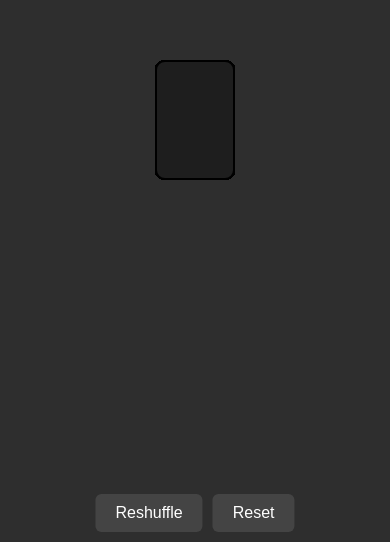
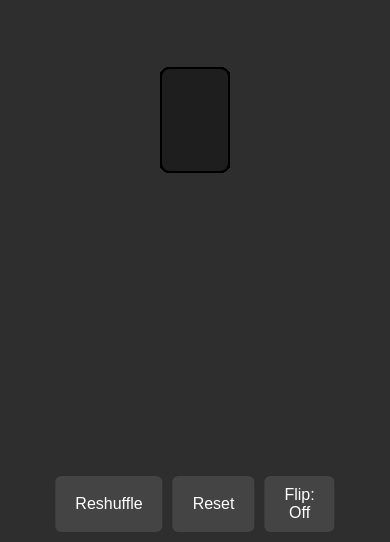
Before and after one commit to JackBrown2010/Cardgame, a plain HTML site: page index.html in a window 390 px wide. Shown: the part 302-844 px from the top of the page. Drawn offline with Linux system fonts and the light colour scheme.

Commit message:
Update index.html

```diff
--- a/index.html
+++ b/index.html
@@ -25,8 +25,9 @@
       overflow: hidden;
     }
     .card {
-      width: 80px;
-      height: 120px;
+      width: 18vw;
+      max-width: 80px;
+      aspect-ratio: 2/3;
       background-color: #1e1e1e;
       border-radius: 10px;
       border: 2px solid #000;
@@ -34,7 +35,7 @@
       display: flex;
       justify-content: center;
       align-items: center;
-      font-size: 24px;
+      font-size: 4vw;
       font-weight: bold;
       cursor: grab;
       user-select: none;
@@ -76,12 +77,19 @@
   <div class="controls">
     <button onclick="reshuffle()">Reshuffle</button>
     <button onclick="reset()">Reset</button>
+    <button onclick="toggleFlipMode()" id="flip-toggle">Flip: Off</button>
   </div>
   <script>
     const gameContainer = document.getElementById("game-container");
     const cards = [];
     const suits = ['♠', '♥', '♦', '♣'];
     const values = ['A', '2', '3', '4', '5', '6', '7', '8', '9', '10', 'J', 'Q', 'K'];
+    let flipMode = false;
+
+    function toggleFlipMode() {
+      flipMode = !flipMode;
+      document.getElementById("flip-toggle").textContent = "Flip: " + (flipMode ? "On" : "Off");
+    }
 
     function createDeck() {
       const deck = [];
@@ -100,21 +108,34 @@
       }
     }
 
+    function getCenterPosition(card) {
+      const rect = card.getBoundingClientRect();
+      const centerX = window.innerWidth / 2 - rect.width / 2;
+      const centerY = window.innerHeight / 2 - rect.height / 2;
+      return { centerX, centerY };
+    }
+
     function createCards(deck) {
       gameContainer.innerHTML = "";
       cards.length = 0;
-      const centerX = window.innerWidth / 2 - 40;
-      const centerY = window.innerHeight / 2 - 60;
 
       deck.forEach((data, index) => {
         const card = document.createElement("div");
         card.className = "card";
         card.textContent = data.label;
         card.dataset.suit = data.suit;
+        card.style.zIndex = index;
+        card.style.visibility = "hidden";
+        gameContainer.appendChild(card);
+        cards.push(card);
+      });
 
+      requestAnimationFrame(() => {
+        cards.forEach((card, index) => {
+          const { centerX, centerY } = getCenterPosition(card);
           card.style.left = `${centerX}px`;
           card.style.top = `${centerY}px`;
-        card.style.zIndex = index;
+          card.style.visibility = "visible";
 
           let offsetX, offsetY;
           let isDragging = false;
@@ -137,32 +158,30 @@
             card.releasePointerCapture(e.pointerId);
           });
 
-        card.addEventListener("dblclick", () => {
+          card.addEventListener("click", () => {
+            if (!flipMode) return;
             card.classList.toggle("flipped");
             if (card.classList.contains("flipped")) {
-            if (data.suit === '♥' || data.suit === '♦') {
+              if (card.dataset.suit === '♥' || card.dataset.suit === '♦') {
                 card.classList.add("red");
               }
             } else {
               card.classList.remove("red");
             }
           });
-
-        cards.push(card);
-        gameContainer.appendChild(card);
+        });
       });
     }
 
     function reshuffle() {
       const deck = createDeck();
       shuffle(deck);
-      const centerX = window.innerWidth / 2 - 40;
-      const centerY = window.innerHeight / 2 - 60;
 
       cards.forEach((card, i) => {
         const data = deck[i];
         card.textContent = data.label;
         card.dataset.suit = data.suit;
+        const { centerX, centerY } = getCenterPosition(card);
         card.style.left = `${centerX}px`;
         card.style.top = `${centerY}px`;
         card.style.zIndex = i;
@@ -177,6 +196,14 @@
       createCards(deck);
     }
 
+    window.addEventListener("resize", () => {
+      cards.forEach((card) => {
+        const { centerX, centerY } = getCenterPosition(card);
+        card.style.left = `${centerX}px`;
+        card.style.top = `${centerY}px`;
+      });
+    });
+
     reset();
   </script>
 </body>
```
Lines whose indentation alone changed are shown as unchanged.
